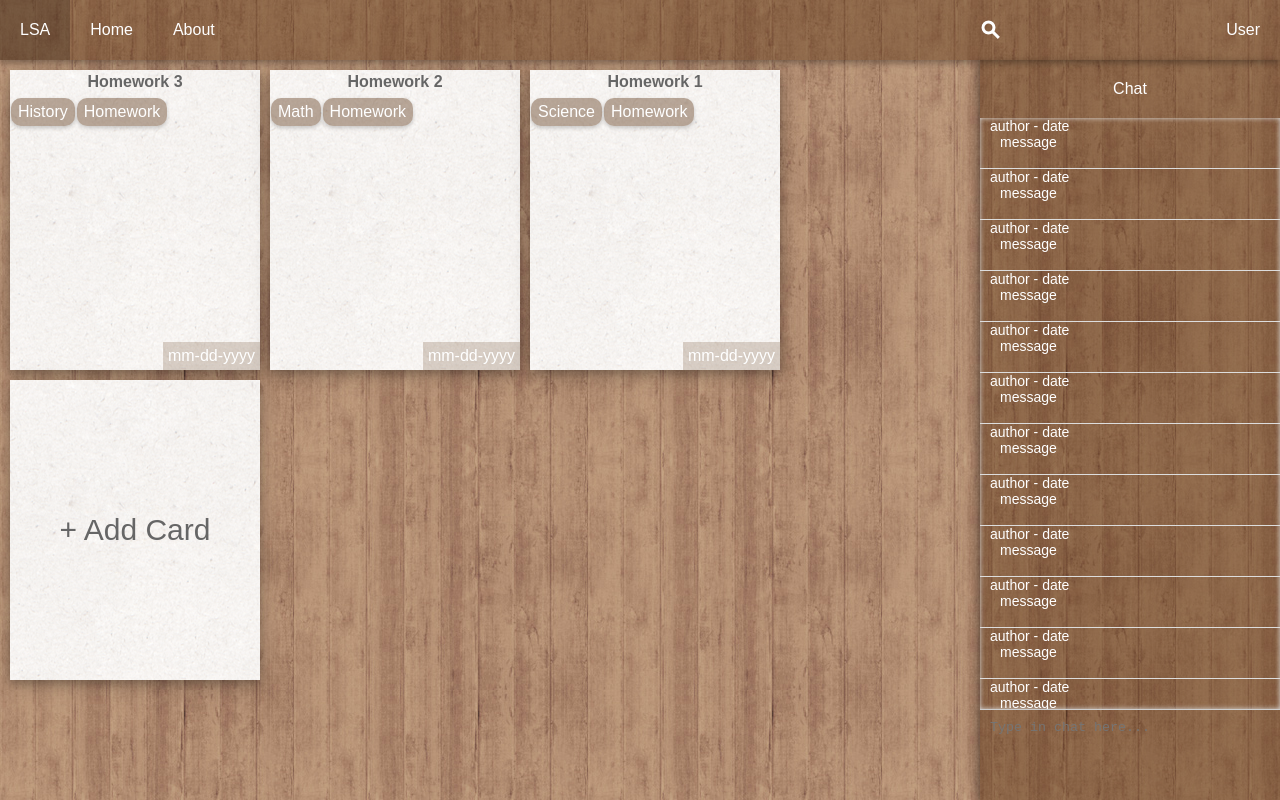
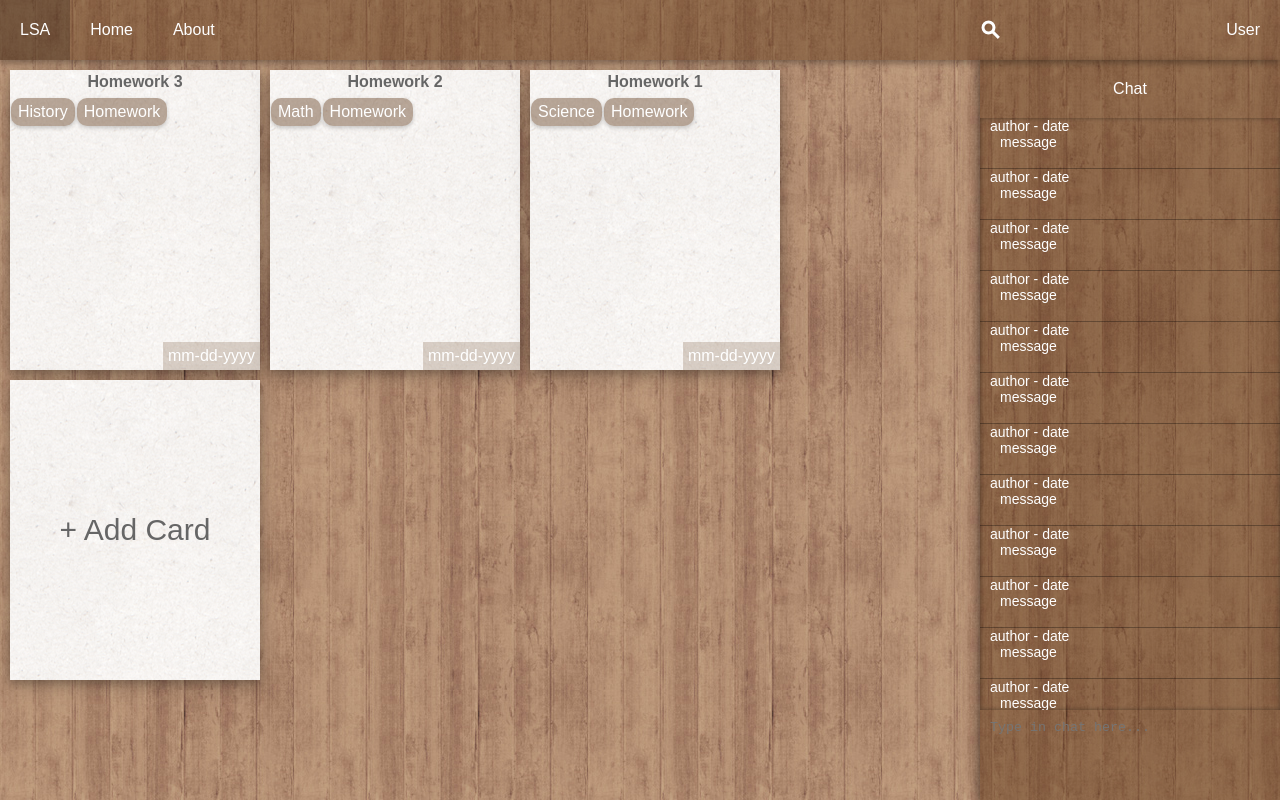
Before and after one commit to jasonh117/lazystudentapp, a plain HTML site: page index.html in a window 1280 px wide. Drawn offline with nearby package versions, Linux system fonts and the light colour scheme.

Commit message:
change chat border color

```diff
--- a/css/style.css
+++ b/css/style.css
@@ -335,14 +335,14 @@ nav {
     overflow-y: scroll;
     white-space: nowrap;
     flex: 1;
-    box-shadow: 0 0 5px #DDD inset;
-    -moz-box-shadow: 0 0 5px #DDD inset;
-    -webkit-box-shadow: 0 0 5px #DDD inset;
+    box-shadow: 0 0 5px rgba(0, 0, 0, 0.4) inset;
+    -moz-box-shadow: 0 0 5px rgba(0, 0, 0, 0.4) inset;
+    -webkit-box-shadow: 0 0 5px rgba(0, 0, 0, 0.4) inset;
 }
 
 .chat_message_container {
     height: 50px;
-    border-bottom: 1px solid #DDD;
+    border-bottom: 1px solid rgba(0, 0, 0, 0.3);
     margin: 0;
     padding: 0 10px;
     font-size: 14px;
@@ -359,7 +359,6 @@ nav {
 }
 
 #chat_bottom_container {
-    border-top: 1px solid #CCC;
     padding: 10px;
 }
 
```
